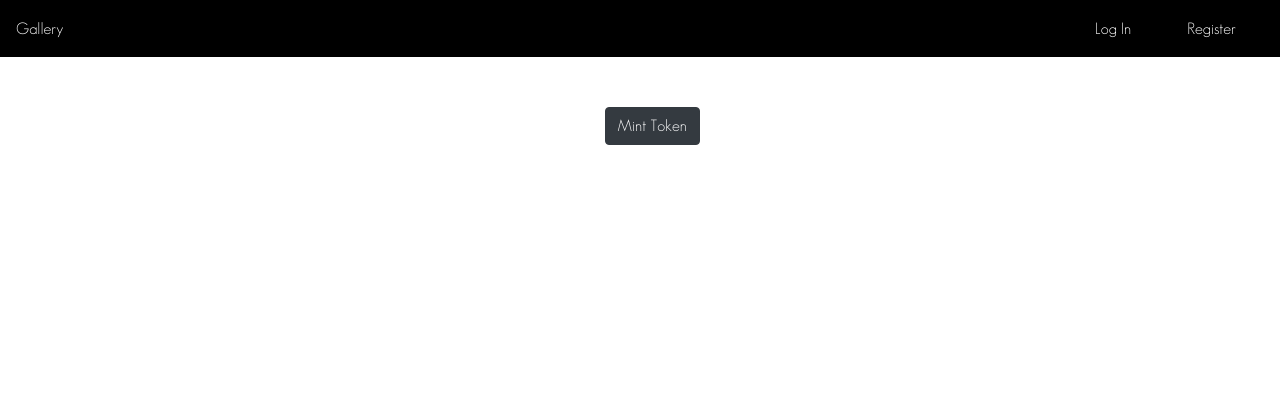
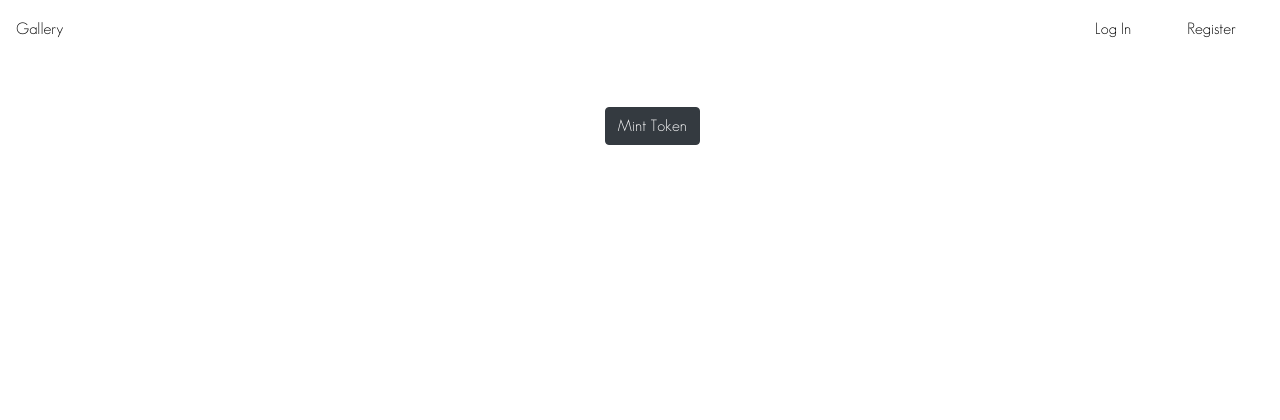
Before and after one commit to johndpope/art_dapp, a Flask app: page / in a window 1280 px wide. Shown: the top 420 px of the page. Run offline with Flask 2, Linux system fonts and the light colour scheme; data that the repository does not hold is empty; some libraries are stand-ins or nearby versions.

```diff
--- a/client/static/css/style.css
+++ b/client/static/css/style.css
@@ -39,16 +39,16 @@ body {
 
 .link-1 {
   transition: 0.3s ease;
-  color: #FFFFFF;
+  color: black;
   padding: 20px 0;
   margin: 0 20px;
 }
 
 .link-1:hover {
-  color: #FFFFFF;
+  color: black;
   text-decoration: none;
-  border-top: 4px solid #FFFFFF;
-  border-bottom: 4px solid #FFFFFF;
+  border-top: 4px solid black;
+  border-bottom: 4px solid black;
   padding: 6px 0;
 }
 
--- a/client/static/js/app.js
+++ b/client/static/js/app.js
@@ -11,6 +11,7 @@ App = {
       // Is there an injected web3 instance?
       if (typeof web3 !== 'undefined') {
         App.web3Provider = web3.currentProvider;
+
       } else {
         // If no injected web3 instance is detected, fall back to Ganache
         App.web3Provider = new Web3.providers.HttpProvider('http://localhost:7545');
--- a/client/templates/_base.html
+++ b/client/templates/_base.html
@@ -24,8 +24,6 @@
     </script>
 
 </head>
-
-
 
 
 <body>
--- a/client/templates/header.html
+++ b/client/templates/header.html
@@ -1,6 +1,6 @@
 <header>
-  <nav class="navbar navbar-dark navbar-expand-lg navbar-toggleable-sm" style='background-color:black'>
-      <div class="navbar-header"><a class="modern" style="text-decoration:none;color:white" href="/">Gallery</a></div>
+  <nav class="navbar navbar-dark navbar-expand-lg navbar-toggleable-sm">
+      <div class="navbar-header"><a class="modern-black" style="text-decoration:none" href="/">Gallery</a></div>
     <button class="navbar-toggler navbar-toggler-right" type="button" data-toggle="collapse" data-target="#navbarSupportedContent" aria-controls="navbarSupportedContent" aria-expanded="false" aria-label="Toggle navigation">
       <span class="navbar-toggler-icon" ></span>
     </button>
@@ -8,13 +8,13 @@
     <div class="collapse navbar-collapse ml-auto" id="navbarSupportedContent">
       <ul class="navbar-nav ml-auto">
         {% if current_user.is_authenticated %}
-          <li class="nav-item nav-link"><a class="modern link-1" href="/account/{{current_user.username}}">{{current_user.username}}</a></li>
+          <li class="nav-item nav-link"><a class="modern-black link-1" href="/account/{{current_user.username}}">{{current_user.username}}</a></li>
         {% else %}
-          <li class="nav-item nav-link"><a class="modern link-1" href="{{url_for('user.login') }}">Log In</a></li>
-          <li class="nav-item nav-link"><a class="modern link-1" href="{{url_for('user.register') }}">Register</a></li>
+          <li class="nav-item nav-link"><a class="modern-black link-1" href="{{url_for('user.login') }}">Log In</a></li>
+          <li class="nav-item nav-link"><a class="modern-black link-1" href="{{url_for('user.register') }}">Register</a></li>
         {% endif %}
         {% if current_user.is_authenticated %}
-          <li class="nav-item nav-link"><a class="modern link-1" href="{{ url_for('user.logout') }}">Logout</a></li>
+          <li class="nav-item nav-link"><a class="modern-black link-1" href="{{ url_for('user.logout') }}">Logout</a></li>
         {% endif %}
       </ul>
   </div>
--- a/package.json
+++ b/package.json
@@ -5,6 +5,7 @@
   "description": "Gallery - A digital art blockchain",
   "dependencies": {
     "truffle": "^4.1.0",
+    "truffle-hdwallet-provider": "0.0.3",
     "web3": "^0.20.1"
   },
   "bin": {
--- a/requirements.txt
+++ b/requirements.txt
@@ -3,7 +3,6 @@ Flask-Bcrypt
 Flask-Bootstrap
 Flask-DebugToolbar
 Flask-Login
-Flask-Migrate
 Flask-Script
 Flask-Testing
 Flask-WTF
--- a/server/config.py
+++ b/server/config.py
@@ -1,5 +1,3 @@
-# project/server/config.py
-
 import os
 basedir = os.path.abspath(os.path.dirname(__file__))
 
```
Also changed, not shown: manage.py (+0 -19 lines), server/models.py (+0 -25 lines).
